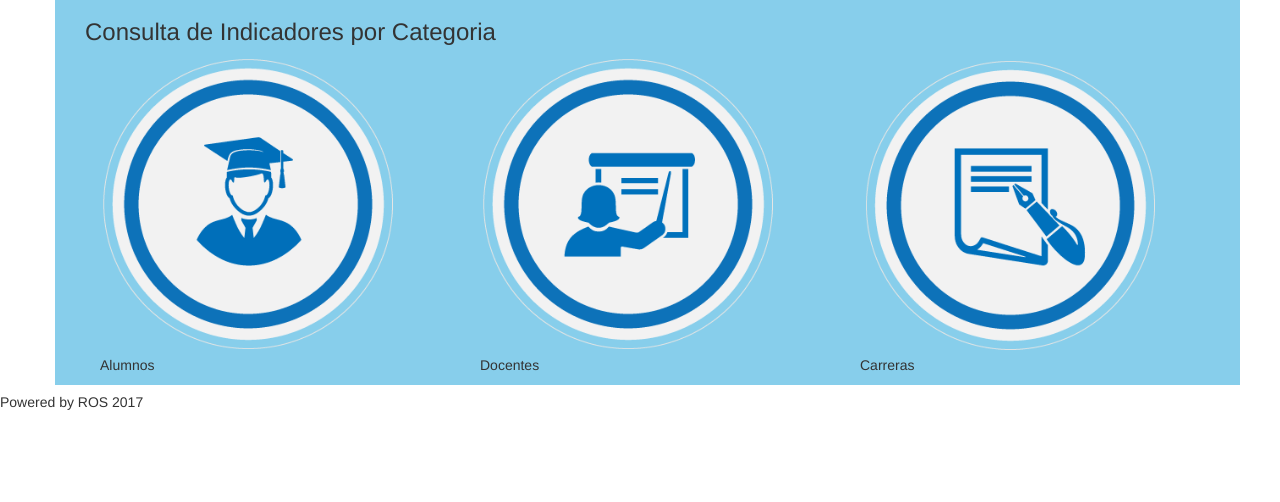
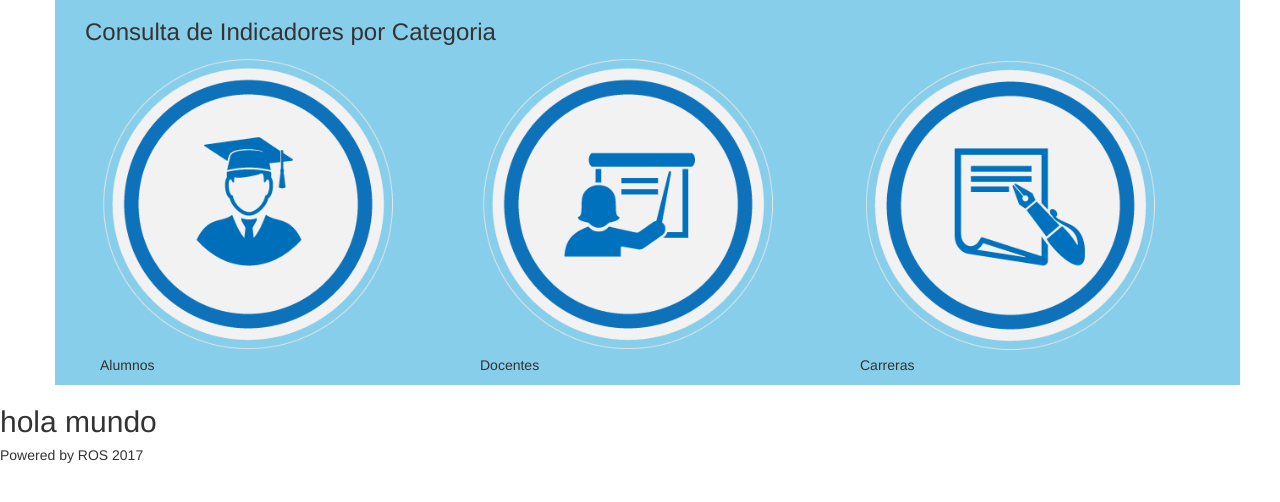
Before and after one commit to cristianFSQ/Sistema_Acreditaciones_Carreras, a PHP site: page / in a window 1280 px wide. Shown: the part 53-555 px from the top of the page. Run offline with PHP 8.4, Linux system fonts and the light colour scheme; some libraries are stand-ins or nearby versions.

Commit message:
añadi un holamundo

```diff
--- a/index.php
+++ b/index.php
@@ -53,6 +53,7 @@ and open the template in the editor.
             </div>
 
         </div>
+        <h2>hola mundo</h2>
         <footer><h5>Powered by ROS 2017</h5></footer>
 
         <script src="https://ajax.googleapis.com/ajax/libs/jquery/3.2.1/jquery.min.js"></script>
```
